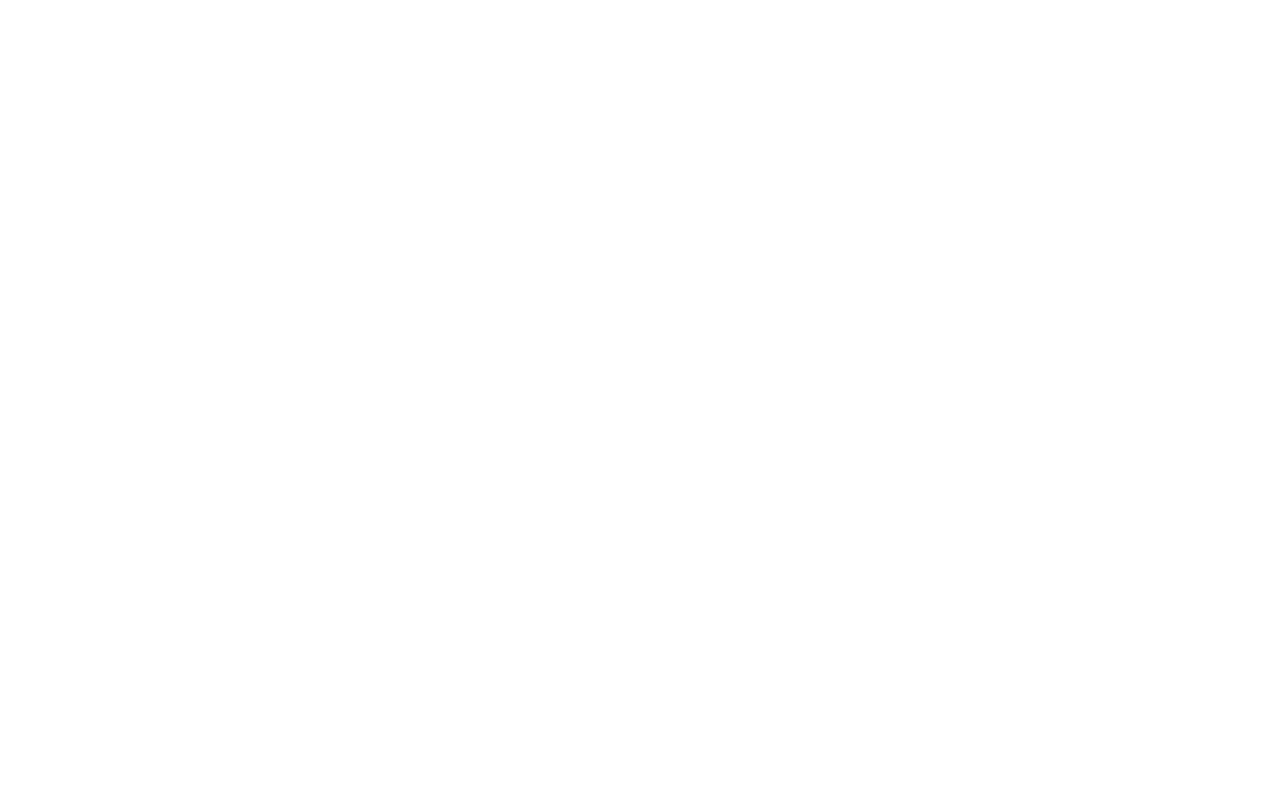
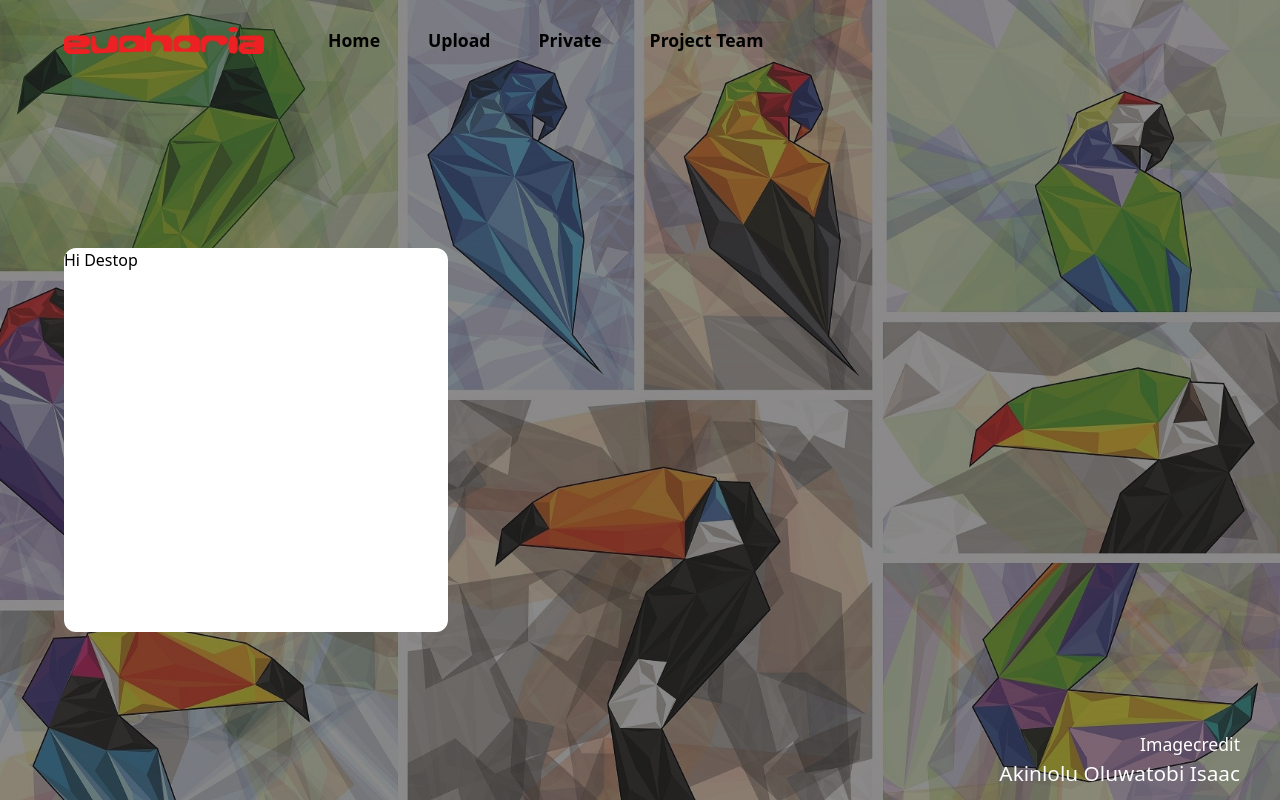
Before and after one commit to TDAS-Dev/AmmendedLibrary, a React (Create React App) app in the folder client/: page / in a window 1280 px wide. Built offline with nearby package versions, Linux system fonts and the light colour scheme.

Commit message:
mobile upload page

```diff
--- a/client/src/Components/LandingPage/Features.jsx
+++ b/client/src/Components/LandingPage/Features.jsx
@@ -9,7 +9,7 @@
     return (
         <div className="">
             <LpCardLeft
-                h1="Upload documents to Ipfs,Infura."
+                h1="Upload documents to Ipfs, Infura."
                 p="One upload, lifetime access to your document at your calling and choice."
                 imageSrc={LpImage1}
                 imageAlt="Image 01-Landing Page"
@@ -27,7 +27,7 @@
                 imageAlt="Image 03-Landing Page"
             />
             <LpCardRight
-                h1="Organize and customize your experience."
+                h1="Organise, customise your experience."
                 p="Customize your viewing to get the best recommendations and suggestions."
                 imageSrc={LpImage4}
                 imageAlt="Image 04-Landing Page"
--- a/client/src/Components/LandingPage/LandingPage.jsx
+++ b/client/src/Components/LandingPage/LandingPage.jsx
@@ -12,4 +12,4 @@
     );
   }
 
-  export default LandingPage;
+export default LandingPage;
--- /dev/null
+++ b/client/src/Components/UploadPage/DesktopUpload/DesktopForm.jsx
@@ -0,0 +1,10 @@
+
+function DesktopForm() {
+    return (
+        <div className="h-96 aspect-square bg-white rounded-xl">
+            Hi Destop
+        </div>
+    );
+}
+
+export default DesktopForm;
--- /dev/null
+++ b/client/src/Components/UploadPage/DesktopUpload/DesktopUpload.jsx
@@ -0,0 +1,33 @@
+import DestopBackground from "../../../Images/DesktopUpload.jpg"
+import DesktopForm from "./DesktopForm"
+import NavBar from "../../Utility/NavBar"
+
+function DesktopUpload() {
+    return (
+        <div className={uploadDesktopPageStyle} style={uploadDesktopStyle}>
+            {/* overlay start */}
+            <div className="absolute top-0 bg-zinc-900 h-full p-2 w-full opacity-50 -z-10">
+            </div>
+            {/* overlay ends */}
+            {/* imageCredit start */}
+            <div className="absolute flex flex-col justify-center lg:items-end md:items-center bottom-0 w-full h-[10vh] bg-none text-white lg:pr-10">
+                <div className="text-[1.1rem] font-light">Imagecredit</div>
+                <div className="text-[1.3rem] font-medium">Akinlolu Oluwatobi Isaac</div>
+            </div>
+            {/* imageCredit ends */}
+            <NavBar />
+            <div className="flex lg:h-[90vh] md:h-[92vh] w-full lg:justify-start md:justify-center md:items-center lg:p-16">
+                <DesktopForm />
+            </div>
+
+        </div>
+    );
+}
+
+const uploadDesktopPageStyle = `md:block sm:hidden relative min-h-screen max-h-fit w-full max-h-100 mix-blend-overlay h-full object-cover bg-no-repeat bg-cover bg-center`
+
+const uploadDesktopStyle = {
+    backgroundImage: `url(${DestopBackground})`,
+}
+
+export default DesktopUpload;
--- a/client/src/Components/UploadPage/MobileUpload.jsx
+++ b/client/src/Components/UploadPage/MobileUpload/MobileUpload.jsx
@@ -1,16 +1,16 @@
 // import mobileBackground from "../../Images/PB_hd_mobile2.jpg"
-import mobileBackground1 from "../../Images/PB_hd_phone.jpg"
+import mobileBackground1 from "../../../Images/PB_hd_phone.jpg"
 // import mobileBackground2 from "../../Images/PB_hd_mobile2.jpg"
 import MobileUploadButton from "./MobileUploadButton";
 import MobileForm from "./MobileForm";
-import MobileNavBar from "../Utility/MobileNavBar"
+import MobileNavBar from "../../Utility/MobileNavBar"
 
 function MobileUpload() {
     return (
-        <div className={uploadMobilePageStyle} style={uploadMobileStyle}>
+        <div className={uploadMobilePageStyle} >
             {/* overlay start */}
-            <div className="absolute top-0 bg-zinc-900 h-full p-2 w-full opacity-50 -z-10">
-            </div>
+            {/* <div className="absolute top-0 bg-zinc-900 h-full p-2 w-full opacity-20 -z-10">
+            </div> */}
             {/* overlay ends */}
             {/* imageCredit start */}
             <div className="md:hidden sm:block absolute bottom-0 w-full h-[8vh] bg-none text-center text-white">
--- a/client/src/Components/UploadPage/UploadForm.jsx
+++ /dev/null
@@ -1,51 +0,0 @@
-import Button from "../Utility/Button"
-
-function UploadForm(props){
-
-    return(
-        <div className="border-2 border-yellow-500 ">
-            <h1 className={h1UploadStyle}>Upload A File</h1>
-            <form action="" className="my-14">
-                <div className="flex flex-col ">
-                    <label htmlFor="" className="">File Name</label>
-                    <input type="text" placeholder="Your file name" className="border-gray-400 border rounded-full px-4 py-1"/>
-                </div>
-                <div className="">
-                    <label htmlFor="">File Description</label>
-                    <textarea type="text" placeholder="Type description of file" className=""/>
-                </div>
-                <div className="">
-                    <label htmlFor="">Online Location</label>
-                    <select name="location" id="">
-                        <option value="IPFS">Ipfs</option>
-                        <option value="Infura">Infura</option>
-                    </select>
-                </div>
-                <div>
-                    <div>
-                        <label htmlFor="">Category</label>
-                        <select name="category" id="">
-                            <option value="Academic">Academic</option>
-                            <option value="Novel">Novel</option>
-                            <option value="Fantansy">Fantansy</option>
-                            <option value="Thesis">Thesis</option>
-                            <option value="Children">Children</option>
-                        </select>
-                    </div>
-                    <div>
-                        <label htmlFor="">Status</label>
-                        <select name="Status" id="">
-                            <option value="Public">Public</option>
-                            <option value="Private">Private</option>
-                        </select>
-                    </div>
-                </div>
-            </form>
-            <Button className="" name="Upload"/>
-        </div>
-    )
-}
-
-const h1UploadStyle = `text-black lg:font-bold sm:font-semibold lg:text-2xl md:text-xl sm:text-xl sm:text-center lg:my-6 md:my-4 sm:mt-2 sm:mb-3 font-lato tracking-wider`
-
-export default UploadForm;
--- a/client/src/Components/UploadPage/UploadIcon.jsx
+++ /dev/null
@@ -1,17 +0,0 @@
-import Button from "../Utility/Button"
-import uploadIcon from "../../Images/uploadIcon.png"
-
-function UploadIcon(props){
-
-    return(
-        <div className="flex flex-col justify-center items-center border-2 border-blue-500">
-            <img src={uploadIcon} alt="" className="w-[200px] h-auto mb-16"/>
-            <div className="flex lg:justify-center lg:items-center lg:space-x-10">
-                <Button className="" name="Add a File"/>
-                <Button className="" name="Add Multiple Files"/>
-            </div>
-        </div>
-    )
-}
-
-export default UploadIcon;
--- a/client/src/Components/UploadPage/UploadPage.jsx
+++ b/client/src/Components/UploadPage/UploadPage.jsx
@@ -1,12 +1,12 @@
 
-import MobileUpload from "./MobileUpload";
-// import DesktopUpload from "./DesktopUpload";
+import MobileUpload from "./MobileUpload/MobileUpload";
+import DesktopUpload from "./DesktopUpload/DesktopUpload";
 
 function UploadPage() {
     return (
         <div className="">
             <MobileUpload />
-            {/* <DesktopUpload /> */}
+            <DesktopUpload />
         </div>
     );
 }
```
Also changed, not shown: client/src/Components/UploadPage/MobileUpload/MobileForm.jsx (renamed from client/src/Components/UploadPage/MobileForm.jsx), client/src/Components/UploadPage/MobileUpload/MobileUploadButton.jsx (renamed from client/src/Components/UploadPage/MobileUploadButton.jsx), client/src/Images/DesktopUpload.jpg (renamed from client/src/Images/PB_mobile_hd3.jpg).
